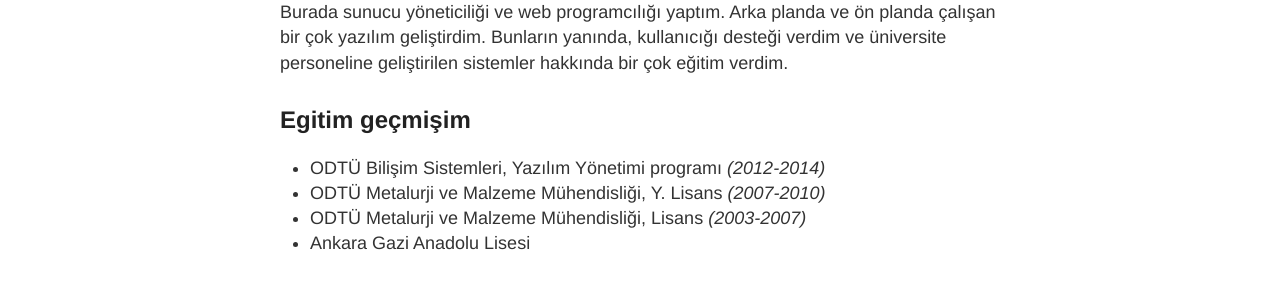
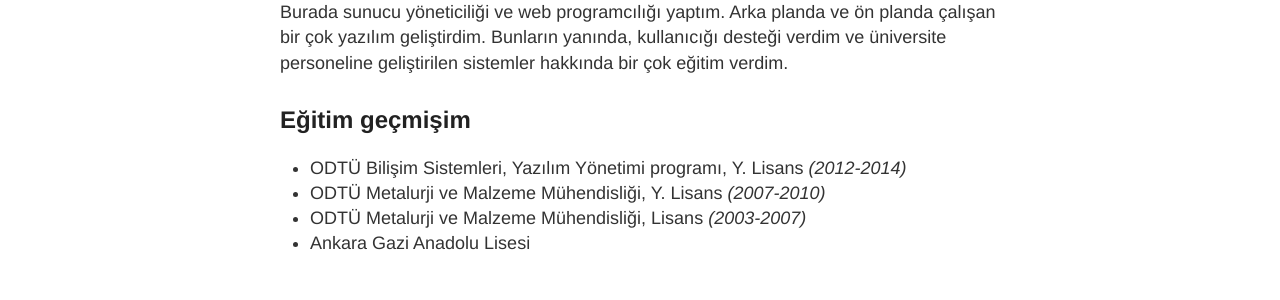
Before and after one commit to orbingol/orbingol.github.io, a Jekyll site: the page built from hakkimda.md, in a window 1280 px wide. Shown: the part 925-1225 px from the top of the page. Built offline with Jekyll 4.4.1, drawn with Linux system fonts in a browser that asks for light colours.

Commit message:
Fixed typo in "Hakkimda" page.

```diff
--- a/hakkimda.md
+++ b/hakkimda.md
@@ -23,9 +23,9 @@
 
 ODTÜ içinde bu kadar çalışmak, en sonunda, bana Bilgi İşlem'de çalışma şansı sağladı. Burada sunucu yöneticiliği ve web programcılığı yaptım. Arka planda ve ön planda çalışan bir çok yazılım geliştirdim. Bunların yanında, kullanıcığı desteği verdim ve üniversite personeline geliştirilen sistemler hakkında bir çok eğitim verdim.
 
-## Egitim geçmişim
+## Eğitim geçmişim
 
-* ODTÜ Bilişim Sistemleri, Yazılım Yönetimi programı *(2012-2014)*
+* ODTÜ Bilişim Sistemleri, Yazılım Yönetimi programı, Y. Lisans *(2012-2014)*
 * ODTÜ Metalurji ve Malzeme Mühendisliği, Y. Lisans *(2007-2010)*
 * ODTÜ Metalurji ve Malzeme Mühendisliği, Lisans *(2003-2007)*
 * Ankara Gazi Anadolu Lisesi
```
